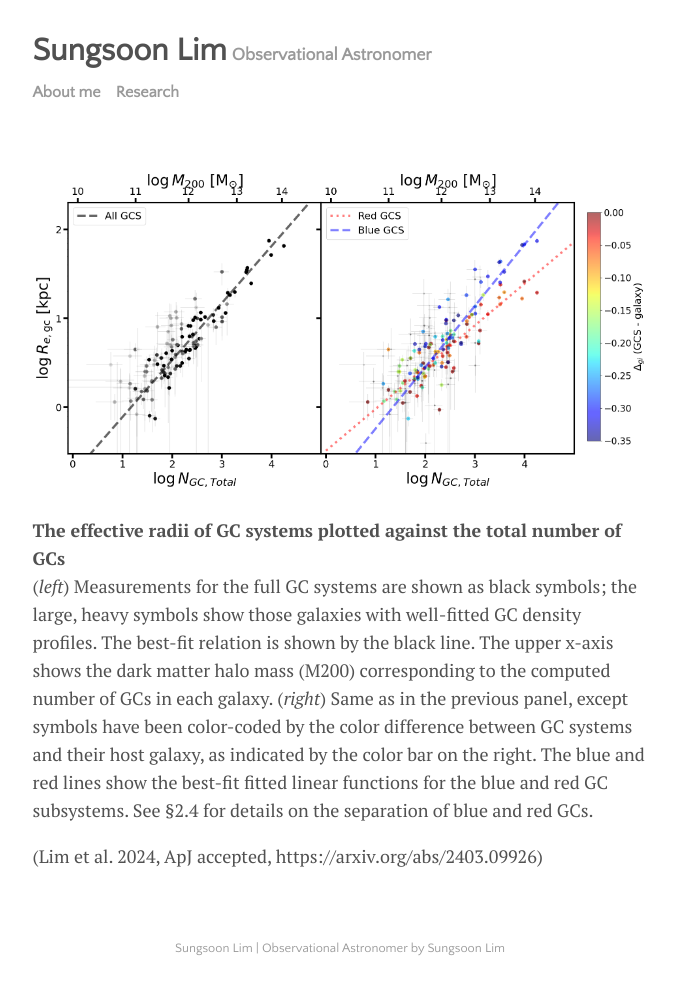
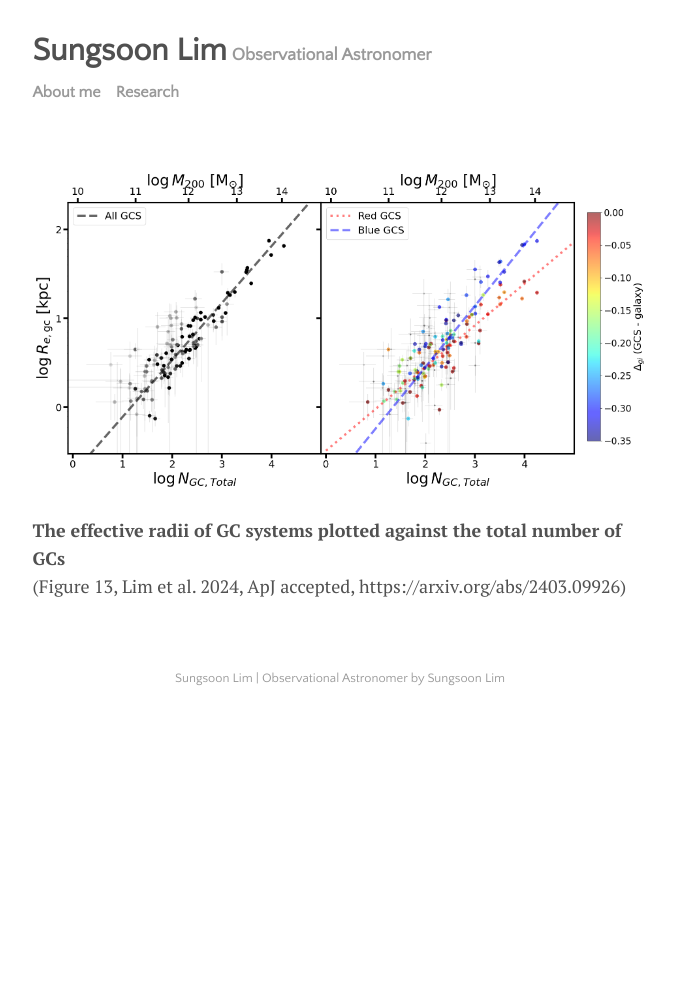
Before and after one commit to astroslim/astroslim.github.io, a Jekyll site: the page built from index.md, in a window 1280 px wide. Shown: the whole page, without its empty margins (300-975 px from the left). Built offline with Jekyll 4.4.1, drawn with Linux system fonts in a browser that asks for light colours; our own code applies the rules of GitHub Pages for plain Markdown files; the list of posts is cut into pages by our own code; after the commit the page ends 900 px from its top, so only the background shows below that.

Commit message:
Update index.md

```diff
--- a/index.md
+++ b/index.md
@@ -1,11 +1,4 @@
 <img src="fg_numsize.png" width="1280">
 
 __The effective radii of GC systems plotted against the total number of GCs__<br />
-(_left_) Measurements for the full GC systems are shown as black symbols; the large, heavy symbols show those galaxies with well-fitted GC density profiles. The
-best-fit relation is shown by the black line. The upper x-axis shows the dark matter halo mass (M200) corresponding to the
-computed number of GCs in each galaxy. (_right_) Same as in the previous panel, except symbols have been color-coded
-by the color difference between GC systems and their host galaxy, as indicated by the color bar on the right. The blue and red
-lines show the best-fit fitted linear functions for the blue and red GC subsystems. See §2.4 for details on the separation of blue
-and red GCs.
-
-(Lim et al. 2024, ApJ accepted, https://arxiv.org/abs/2403.09926)
+(Figure 13, Lim et al. 2024, ApJ accepted, https://arxiv.org/abs/2403.09926)
```
